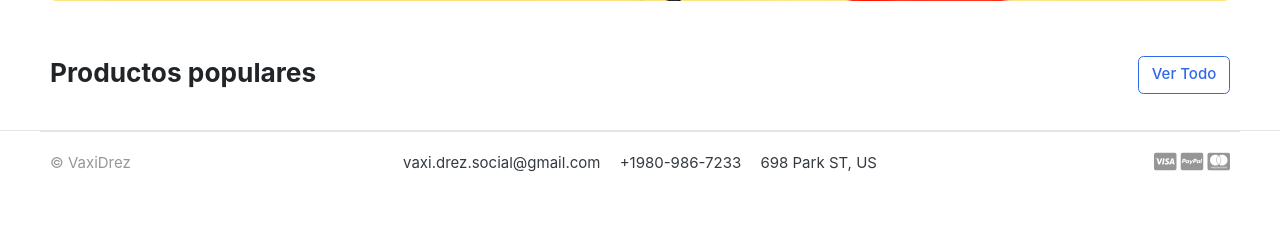
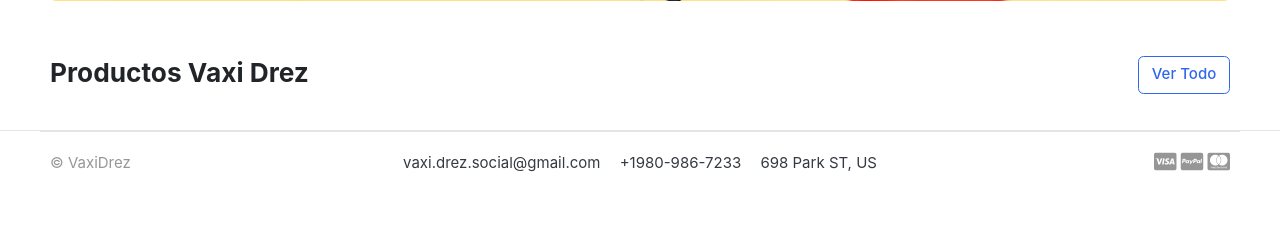
Before and after one commit to Charbox473/Ecommerce-Django, a Django app: page / in a window 1280 px wide. Shown: the part 432-683 px from the top of the page. Run offline with Django 4.2, Linux system fonts and the light colour scheme; data that the repository does not hold is empty; some web fonts are replaced.

Commit message:
Este es un segundo commit

```diff
--- a/templates/home.html
+++ b/templates/home.html
@@ -21,7 +21,7 @@
 
     <header class="section-heading">
       <a href="{% url 'store' %}" class="btn btn-outline-primary float-right">Ver Todo</a>
-      <h3 class="section-title">Productos populares</h3>
+      <h3 class="section-title">Productos Vaxi Drez</h3>
     </header><!-- sect-heading -->
 
 
```
